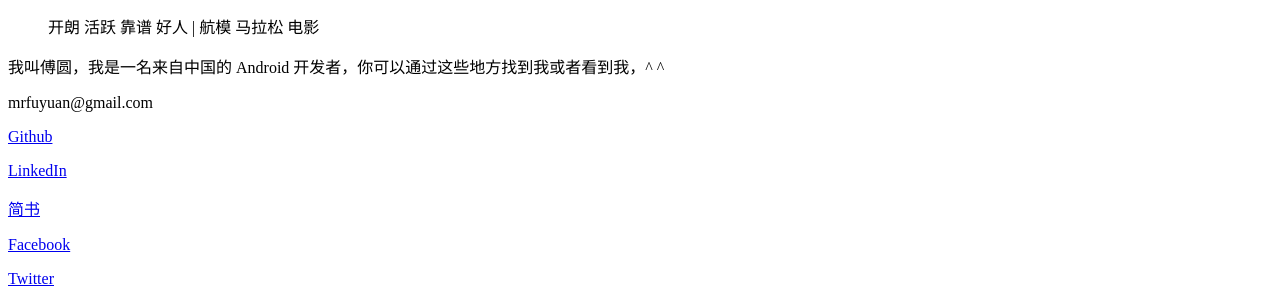
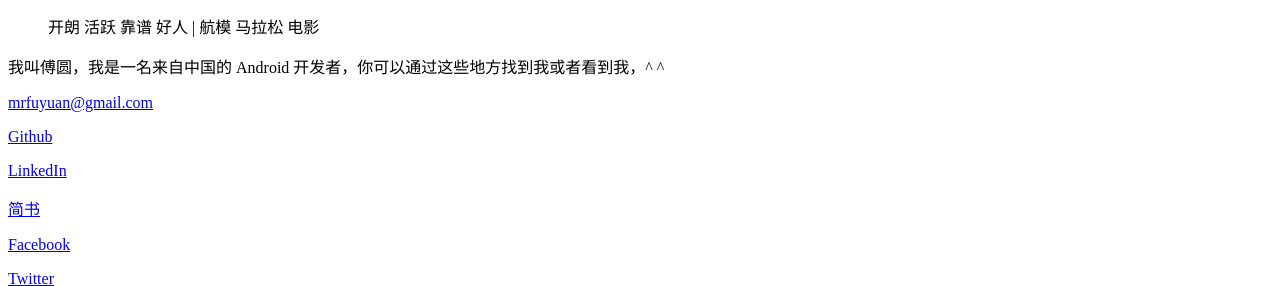
Before and after one commit to MrFuFuFu/mrfufufu.github.io, a Jekyll site: the page built from about.html, in a window 1280 px wide. Shown: the part 299-585 px from the top of the page. Built offline with Jekyll 4.4.1, drawn with Linux system fonts in a browser that asks for light colours; nearby versions of some CDN libraries; comment, search, counter and statistics services are not loaded.

Commit message:
moidfy pageCount

```diff
--- a/_config.yml
+++ b/_config.yml
@@ -29,7 +29,7 @@
 
 # PAGINATION
 gems: [jekyll-paginate]
-paginate: 5
+paginate: 20
 paginate_path: "page:num"
 
 
--- a/about.html
+++ b/about.html
@@ -12,7 +12,7 @@
 
     <p>我叫傅圆，我是一名来自中国的 Android 开发者，你可以通过这些地方找到我或者看到我，^ ^</p>
 
-    <p>mrfuyuan@gmail.com</p>
+    <p><a href="mailto:mrfuyuan@gmail.com?subject=Hello%20again">mrfuyuan@gmail.com</a></p>
 
     <p><a href="https://github.com/MrFuFuFu">Github</a></p>
     <p><a href="https://cn.linkedin.com/pub/yuan-fu/bb/69/368">LinkedIn</a></p>
```
